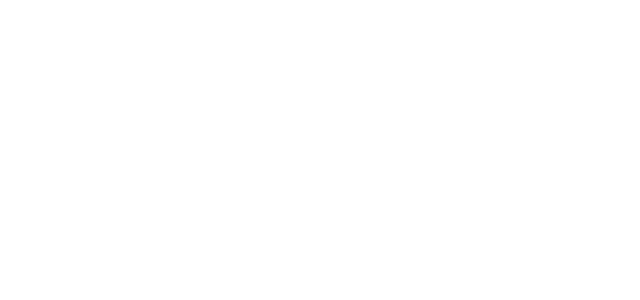
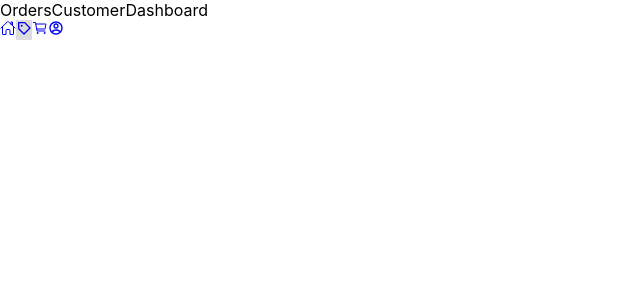
Before and after one commit to Nitish2626/food-delivery-app, a React (Create React App) app: page /customer-dashboard/orders in a window 1280 px wide. Before the commit this address had no page. Shown: the top 300 px of the page, without its empty margins (0-640 px from the left). Built offline with nearby package versions, Linux system fonts and the light colour scheme.

Commit message:
Customer Dashboard navigation added

```diff
--- a/src/App.tsx
+++ b/src/App.tsx
@@ -2,14 +2,14 @@
 import Home from "./components/home/Home";
 import Signup from "./components/signup/Signup";
 import Login from "./components/login/Login";
-import { useContext } from "react";
-import { ThemeContext } from "./context/ThemeContext";
-import CustomerDashboard from "./components/customer dashboard/CustomerDashboard";
 import BusinessDashboard from "./components/business dashboard/BusinessDashboard";
+import CustomerDashboardOrders from "./components/orders customer dashboard/OrdersCustomerDashboard";
+import CartCustomerDashboard from "./components/cart customer dashboard/CartCustomerDashboard";
+import HomeCustomerDashboard from "./components/home customer dashboard/HomeCustomerDashboard";
+import OrdersCustomerDashboard from "./components/orders customer dashboard/OrdersCustomerDashboard";
+import AccountCustomerDashboard from "./components/account customer dashboard/AccountCustomerDashboard";
 
 const App = () => {
-
-  const theme=useContext(ThemeContext);
 
   return (
     <div>
@@ -18,7 +18,10 @@
           <Route path="/" element={<Home />}></Route>
           <Route path="/signup" element={<Signup />}></Route>
           <Route path="/login" element={<Login />}></Route>
-          <Route path="/customer-dashboard" element={<CustomerDashboard />}></Route>
+          <Route path="/customer-dashboard/home" element={<HomeCustomerDashboard />}></Route>
+          <Route path="/customer-dashboard/orders" element={<OrdersCustomerDashboard />}></Route>
+          <Route path="/customer-dashboard/cart" element={<CartCustomerDashboard />}></Route>
+          <Route path="/customer-dashboard/account" element={<AccountCustomerDashboard />}></Route>
           <Route path="/business-dashboard" element={<BusinessDashboard />}></Route>
         </Routes>
       </Router>
--- /dev/null
+++ b/src/components/account customer dashboard/AccountCustomerDashboard.tsx
@@ -0,0 +1,13 @@
+import React from 'react'
+import BottomBar from '../bottom bar/BottomBar';
+
+const AccountCustomerDashboard = () => {
+  return (
+    <div>
+        AccountCustomerDashboard
+        <BottomBar />
+    </div>
+  );
+};
+
+export default AccountCustomerDashboard;
--- /dev/null
+++ b/src/components/bottom bar/BottomBar.tsx
@@ -0,0 +1,30 @@
+import NavigationLinks from '../navigation links/NavigationLinks';
+import { IoHomeOutline } from "react-icons/io5";
+import { BiPurchaseTag } from "react-icons/bi";
+import { IoCartOutline } from "react-icons/io5";
+import { RiAccountCircleLine } from "react-icons/ri";
+
+const BottomBar = () => {
+    return (
+        <div className={`w-full h-10 fixed bottom-0 flex items-center justify-between px-2 bg-blue-500`}>
+            <NavigationLinks
+                to="/customer-dashboard/home"
+                children={<IoHomeOutline />}
+            />
+            <NavigationLinks
+                to="/customer-dashboard/orders"
+                children={<BiPurchaseTag />}
+            />
+            <NavigationLinks
+                to="/customer-dashboard/cart"
+                children={<IoCartOutline />}
+            />
+            <NavigationLinks
+                to="/customer-dashboard/account"
+                children={<RiAccountCircleLine />}
+            />
+        </div>
+    );
+};
+
+export default BottomBar;
--- /dev/null
+++ b/src/components/cart customer dashboard/CartCustomerDashboard.tsx
@@ -0,0 +1,13 @@
+import React from 'react'
+import BottomBar from '../bottom bar/BottomBar';
+
+const CartCustomerDashboard = () => {
+  return (
+    <div>
+        CartCustomerDashboard
+        <BottomBar />
+    </div>
+  );
+};
+
+export default CartCustomerDashboard;
--- a/src/components/food item/FoodItem.tsx
+++ b/src/components/food item/FoodItem.tsx
@@ -25,27 +25,29 @@
 
     return (
         <div
-            className={`flex flex-col items-center px-2 py-3 rounded-lg ${theme?.darkTheme ? "bg-gray-800 shadow-none" : "bg-white shadow-md shadow-gray-300"}`}
+            className={`w-44 flex flex-col items-center py-3 rounded-lg ${theme?.darkTheme ? "bg-gray-800 shadow-none" : "bg-white shadow-md shadow-gray-300"}`}
         >
+            <section className="w-full flex flex-col items-center justify-center">
                 <img
                     src={src}
                     className="w-full h-28"
                     alt="Food"
                 />
                 <h1
-                className={`text-xl font-semibold text-center ${theme?.darkTheme ? "text-white" : "text-black"}`}
+                    className={`w-full text-xl font-semibold text-center overflow-hidden text-ellipsis px-5 ${theme?.darkTheme ? "text-white" : "text-black"}`}
                 >
                     {name}
                 </h1>
+            </section>
 
-            <section className="flex items-center justify-between">
+            <section className="w-full flex items-center justify-evenly">
                 <h2
                     className={`text-lg font-semibold ${theme?.darkTheme ? "text-white" : "text-black"}`}
                 >
                     ₹ {price * quantity}
                 </h2>
                 <section
-                    className="flex items-center px-2 py-2"
+                    className="flex items-center py-2"
                 >
                     <IncreDecreButton
                         disabled={quantity === 1 ? true : false}
@@ -67,7 +69,7 @@
             </section>
 
             <section
-                className="flex items-center justify-between gap-4 mt-1"
+                className="w-full flex items-center gap-4 mt-1 px-5"
             >
                 <button
                     className={`w-16 rounded-md text-xl py-3 text-blue-400 px-3 ${theme?.darkTheme ? "bg-gray-700 shadow-none hover:bg-gray-600" : "shadow-md shadow-gray-300 hover:bg-gray-200"}`}
--- a/src/components/customer dashboard/CustomerDashboard.tsx
+++ b/src/components/home customer dashboard/HomeCustomerDashboard.tsx
@@ -14,8 +14,9 @@
 import paneer from "../../images/paneer.png";
 import iceCream from "../../images/ice-cream.png";
 import FoodItem from '../food item/FoodItem';
+import BottomBar from '../bottom bar/BottomBar';
 
-const CustomerDashboard = () => {
+const HomeCustomerDashboard = () => {
 
     const theme = useContext(ThemeContext);
 
@@ -51,7 +52,7 @@
                 ))}
             </section>
 
-            <section className={`flex items-center gap-4 overflow-auto no-scrollbar px-2 py-2 ${theme?.darkTheme ? "bg-black" : "bg-blue-500"}`}>
+            <section className={`w-full flex items-center gap-4 overflow-auto no-scrollbar px-2 py-2 ${theme?.darkTheme ? "bg-black" : "bg-white"}`}>
                 <FoodItem
                     src={burger}
                     name="Cheese Burger"
@@ -73,8 +74,9 @@
                     price={300}
                 />
             </section>
+            <BottomBar />
         </div>
     );
 };
 
-export default CustomerDashboard;
+export default HomeCustomerDashboard;
--- a/src/components/login/Login.tsx
+++ b/src/components/login/Login.tsx
@@ -37,7 +37,7 @@
             }
             alert("User Loggedin Successfully");
             if(res.userType==="customer"){
-                navigate("/customer-dashboard");
+                navigate("/customer-dashboard/home");
             }
             else{
                 navigate("/business-dashboard");
--- /dev/null
+++ b/src/components/navigation links/NavigationLinks.tsx
@@ -0,0 +1,18 @@
+import { NavLink } from 'react-router-dom';
+
+type Props = {
+    to: string;
+    children:JSX.Element;
+};
+const NavigationLinks = ({ to,children }: Props) => {
+    return (
+        <NavLink
+            to={to}
+            className={`text-2xl`}
+        >
+            {children}
+        </NavLink>
+    );
+};
+
+export default NavigationLinks;
--- /dev/null
+++ b/src/components/orders customer dashboard/OrdersCustomerDashboard.tsx
@@ -0,0 +1,13 @@
+import React from 'react'
+import BottomBar from '../bottom bar/BottomBar';
+
+const OrdersCustomerDashboard = () => {
+  return (
+    <div>
+        OrdersCustomerDashboard
+        <BottomBar />
+    </div>
+  );
+};
+
+export default OrdersCustomerDashboard;
--- a/src/index.css
+++ b/src/index.css
@@ -18,6 +18,10 @@
   }
 }
 
+.active{
+  background-color: gainsboro;
+}
+
 body {
   margin: 0;
   font-family: -apple-system, BlinkMacSystemFont, 'Segoe UI', 'Roboto', 'Oxygen',
```
Lines whose indentation alone changed are shown as unchanged.
